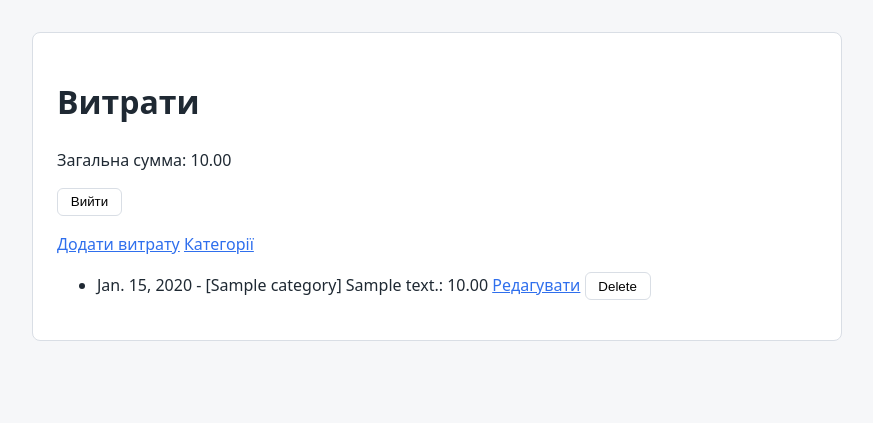
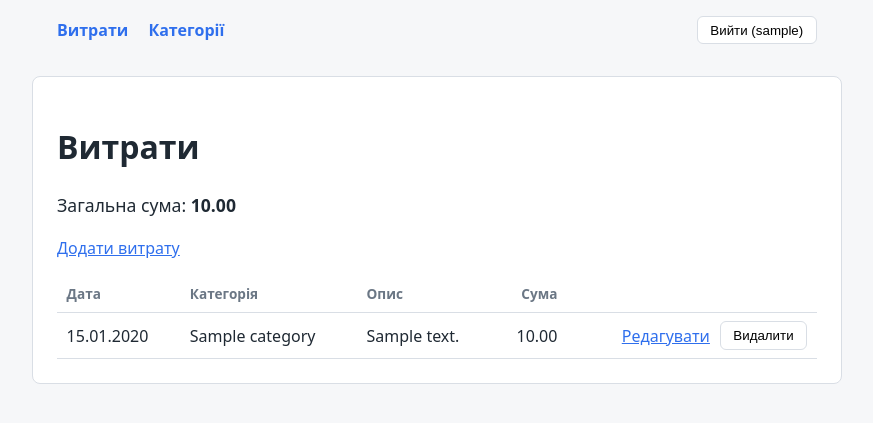
Before and after one commit to luts26/django-expense-tracker, a Django app: page /expenses/ in a window 1280 px wide. Shown: the top 423 px of the page, without its empty margins (203-1076 px from the left). Run offline with Django 5.2, Linux system fonts and the light colour scheme; a user stored in the database is signed in; tables that the repository leaves empty hold one stand-in row (values such as "Sample post").

Commit message:
Move navigation into base template. Render expenses as a table. Style forms and category list

```diff
--- a/expenses/templates/expenses/category_list.html
+++ b/expenses/templates/expenses/category_list.html
@@ -12,7 +12,7 @@
     </a>
 </p>
 
-<ul>
+<ul class="items">
     {% for category in categories %}
         <li>
             {{ category.name }}
--- a/expenses/templates/expenses/expense_list.html
+++ b/expenses/templates/expenses/expense_list.html
@@ -5,40 +5,46 @@
 {% block content %}
 
 <h1>Витрати</h1>
-<p>Загальна сумма: {{ total|floatformat:2 }}</p>
-<form method="post" action="{% url 'logout' %}">
-    {% csrf_token %}
-    <input type="hidden" name="next" value="{% url 'login' %}">
-    <button type="submit">Вийти</button>
-</form>
-<p>
-    <a href="{% url 'expenses:create' %}">Додати витрату</a>
-    <a href="{% url 'expenses:category-list' %}">Категорії</a>
-</p>
-<ul>
-    {% for expense in expenses %}
-        <li>
-            {{ expense.spent_at }} -
-            {% if expense.category %}
-                [{{ expense.category.name }}]
-            {% else %}
-                [Without category]
-            {% endif %}
-            {{ expense.description }}: {{ expense.amount }}
-            <a href="{% url 'expenses:update' expense.pk %}">Редагувати</a>
+<p class="total">Загальна сума: <strong>{{ total|floatformat:2 }}</strong></p>
+<p><a href="{% url 'expenses:create' %}">Додати витрату</a></p>
 
-            <form
-                method="POST"
-                action="{% url 'expenses:delete' expense.pk %}"
-                style="display: inline;"
-            >
-                {% csrf_token %}
-                <button type="submit">Delete</button>
-            </form>
-        </li>
-    {% empty %}
-        <li>Витрат поки немає.</li>
-    {% endfor %}
-</ul>
+{% if expenses %}
+    <table class="expenses">
+        <thead>
+            <tr>
+                <th>Дата</th>
+                <th>Категорія</th>
+                <th>Опис</th>
+                <th class="num">Сума</th>
+                <th></th>
+            </tr>
+        </thead>
+        <tbody>
+            {% for expense in expenses %}
+                <tr>
+                    <td>{{ expense.spent_at|date:"d.m.Y" }}</td>
+                    <td>
+                        {% if expense.category %}
+                            {{ expense.category.name }}
+                        {% else %}
+                            Без категорії
+                        {% endif %}
+                    </td>
+                    <td>{{ expense.description }}</td>
+                    <td class="num">{{ expense.amount }}</td>
+                    <td class="actions">
+                        <a href="{% url 'expenses:update' expense.pk %}">Редагувати</a>
+                        <form method="post" action="{% url 'expenses:delete' expense.pk %}">
+                            {% csrf_token %}
+                            <button type="submit">Видалити</button>
+                        </form>
+                    </td>
+                </tr>
+            {% endfor %}
+        </tbody>
+    </table>
+{% else %}
+    <p>Витрат поки немає.</p>
+{% endif %}
 
 {% endblock %}
--- a/static/css/app.css
+++ b/static/css/app.css
@@ -33,3 +33,111 @@ button {
     background: var(--card);
     cursor: pointer;
 }
+
+.topbar {
+    max-width: 760px;
+    margin: 1rem auto 0;
+    padding: 0 1.5rem;
+    display: flex;
+    justify-content: space-between;
+    align-items: center;
+}
+
+.topbar nav a {
+    margin-right: 1rem;
+    font-weight: 600;
+    text-decoration: none;
+}
+
+.topbar form {
+    margin: 0;
+}
+
+.total {
+    font-size: 1.1rem;
+}
+
+table.expenses {
+    width: 100%;
+    border-collapse: collapse;
+}
+
+table.expenses th,
+table.expenses td {
+    padding: 0.5rem 0.6rem;
+    border-bottom: 1px solid var(--border);
+    text-align: left;
+}
+
+table.expenses th {
+    color: var(--muted);
+    font-size: 0.85rem;
+    font-weight: 600;
+}
+
+table.expenses .num {
+    text-align: right;
+    white-space: nowrap;
+}
+
+table.expenses .actions {
+    display: flex;
+    gap: 0.6rem;
+    align-items: center;
+    justify-content: flex-end;
+}
+
+table.expenses .actions form {
+    margin: 0;
+}
+
+main form p {
+    display: flex;
+    flex-direction: column;
+    gap: 0.25rem;
+    margin: 0 0 1rem;
+}
+
+main form label {
+    font-weight: 600;
+}
+
+main form input:not([type="hidden"]),
+main form select {
+    padding: 0.5rem 0.6rem;
+    border: 1px solid var(--border);
+    border-radius: 6px;
+    font: inherit;
+}
+
+main form input:focus,
+main form select:focus {
+    outline: 2px solid var(--accent);
+    outline-offset: 1px;
+}
+
+ul.errorlist {
+    margin: 0;
+    padding: 0;
+    list-style: none;
+    color: #b42318;
+    font-size: 0.9rem;
+}
+
+.helptext {
+    color: var(--muted);
+    font-size: 0.85rem;
+}
+
+ul.items {
+    margin: 1rem 0;
+    padding: 0;
+    list-style: none;
+}
+
+ul.items li {
+    display: flex;
+    justify-content: space-between;
+    padding: 0.6rem 0;
+    border-bottom: 1px solid var(--border);
+}
--- a/templates/base.html
+++ b/templates/base.html
@@ -8,6 +8,19 @@
     <link rel="stylesheet" type="text/css" href="{% static 'css/app.css' %}">
 </head>
 <body>
+    <header class="topbar">
+        {% if user.is_authenticated %}
+            <nav>
+                <a href="{% url 'expenses:list' %}">Витрати</a>
+                <a href="{% url 'expenses:category-list' %}">Категорії</a>
+            </nav>
+            <form method="post" action="{% url 'logout' %}">
+                {% csrf_token %}
+                <input type="hidden" name="next" value="{% url 'login' %}">
+                <button type="submit">Вийти ({{ user.username }})</button>
+            </form>
+        {% endif %}
+    </header>
     <main>
         {% block content %}{% endblock %}
     </main>
```
